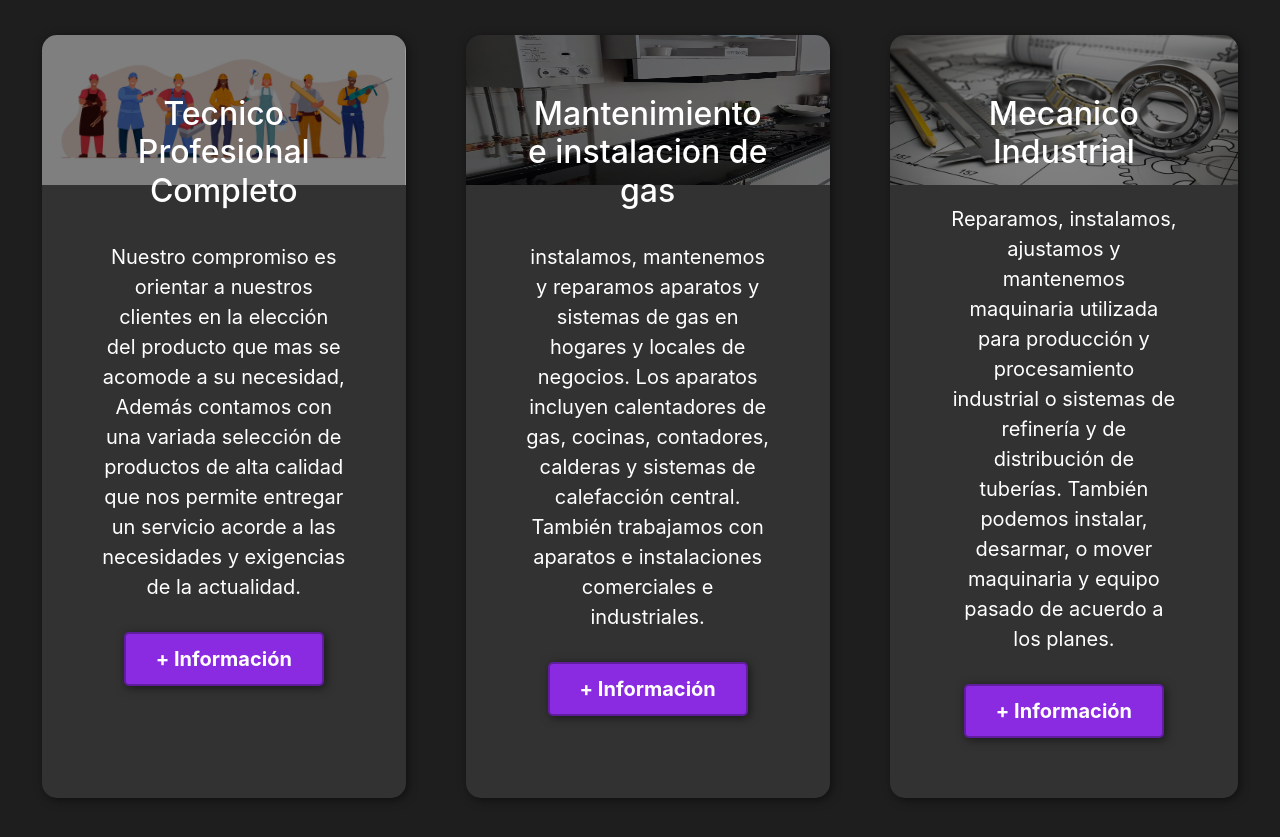
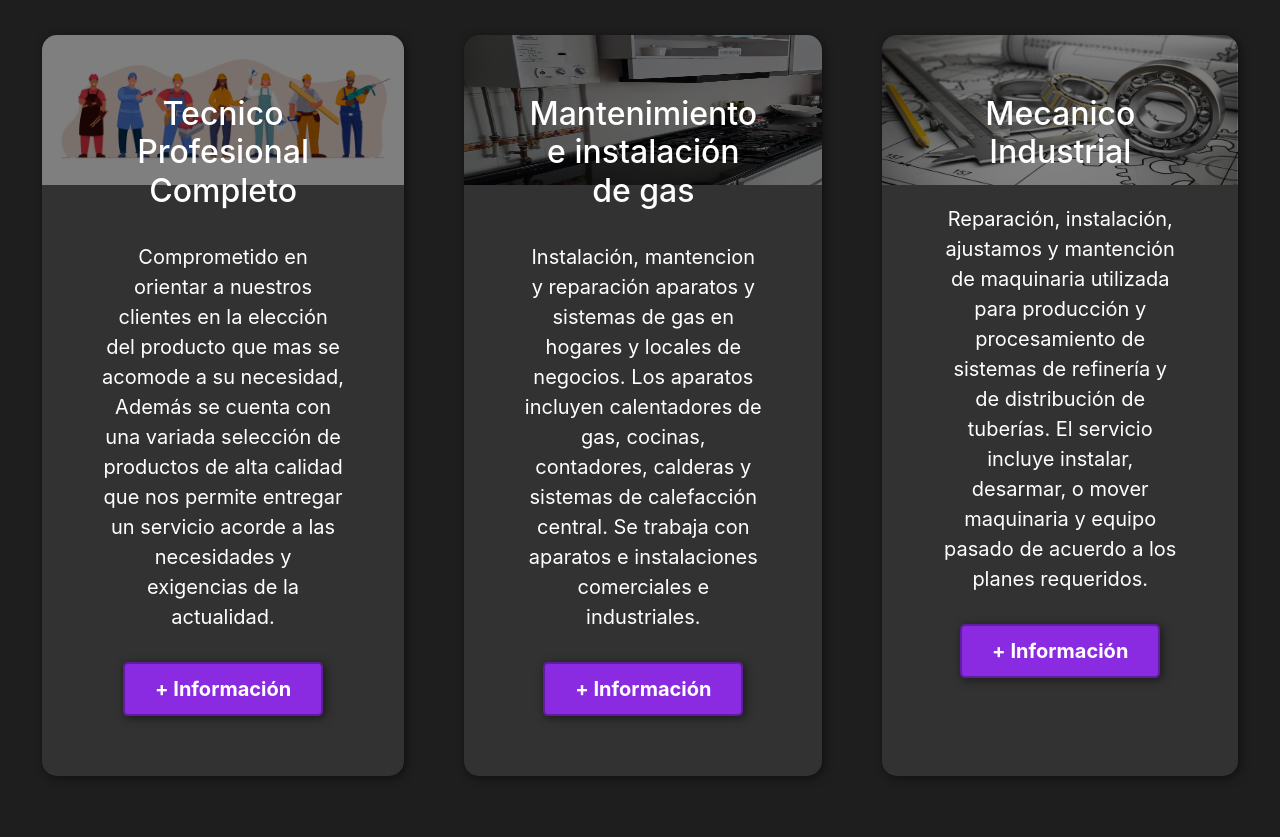
Before and after one commit to MauwiA3/Pagina-completa, a plain HTML site: page index.html in a window 1280 px wide. Shown: the part 2440-3277 px from the top of the page. Drawn offline with nearby package versions, Linux system fonts and the light colour scheme.

Commit message:
Update index.html
Arreglo de palabras.

```diff
--- a/index.html
+++ b/index.html
@@ -48,7 +48,7 @@
             <div class="texto">
 
                 <h2>Soy <span class="color-acento">AMGAS</span></h2>
-                <p> Tenemos el mejor servicio de Gas para usted de toda la Quinta Region, mucho mas Conveniente, comodo,
+                <p> El mejor servicio de gas para usted de toda la Quinta Region, mucho mas Conveniente, comodo,
                     ecologico y seguro!</p>
             </div>
         </div>
@@ -93,31 +93,31 @@
                 <div class="carta">
                     <h3>Tecnico Profesional Completo</h3>
                     <br>
-                    <p>Nuestro compromiso es orientar a nuestros clientes en la elección del producto que mas se acomode
+                    <p>Comprometido en orientar a nuestros clientes en la elección del producto que mas se acomode
                         a su
-                        necesidad, Además contamos con una variada selección de productos de alta calidad que nos
+                        necesidad, Además se cuenta con una variada selección de productos de alta calidad que nos
                         permite entregar
                         un servicio acorde a las necesidades y exigencias de la actualidad.</p>
                     <button>+ Información</button>
                 </div>
                 <div class="carta">
-                    <h3>Mantenimiento e instalacion de gas</h3>
+                    <h3>Mantenimiento e instalación de gas</h3>
                     <br>
-                    <p> instalamos, mantenemos y reparamos aparatos y sistemas de gas en hogares y locales de negocios.
+                    <p> Instalación, mantencion y reparación aparatos y sistemas de gas en hogares y locales de negocios.
                         Los
                         aparatos incluyen calentadores de gas, cocinas, contadores, calderas y sistemas de calefacción
                         central.
-                        También trabajamos con aparatos e instalaciones comerciales e industriales.</p>
+                        Se trabaja con aparatos e instalaciones comerciales e industriales.</p>
                     <button>+ Información</button>
                 </div>
                 <div class="carta">
                     <h3>Mecanico Industrial</h3>
                     <br>
-                    <p>Reparamos, instalamos, ajustamos y mantenemos maquinaria utilizada para producción y
+                    <p>Reparación, instalación, ajustamos y mantención de maquinaria utilizada para producción y
                         procesamiento
-                        industrial o sistemas de refinería y de distribución de tuberías. También podemos instalar,
+                        de sistemas de refinería y de distribución de tuberías. El servicio incluye instalar,
                         desarmar, o
-                        mover maquinaria y equipo pasado de acuerdo a los planes.</p>
+                        mover maquinaria y equipo pasado de acuerdo a los planes requeridos.</p>
                     <button>+ Información</button>
                 </div>
             </div>
```
